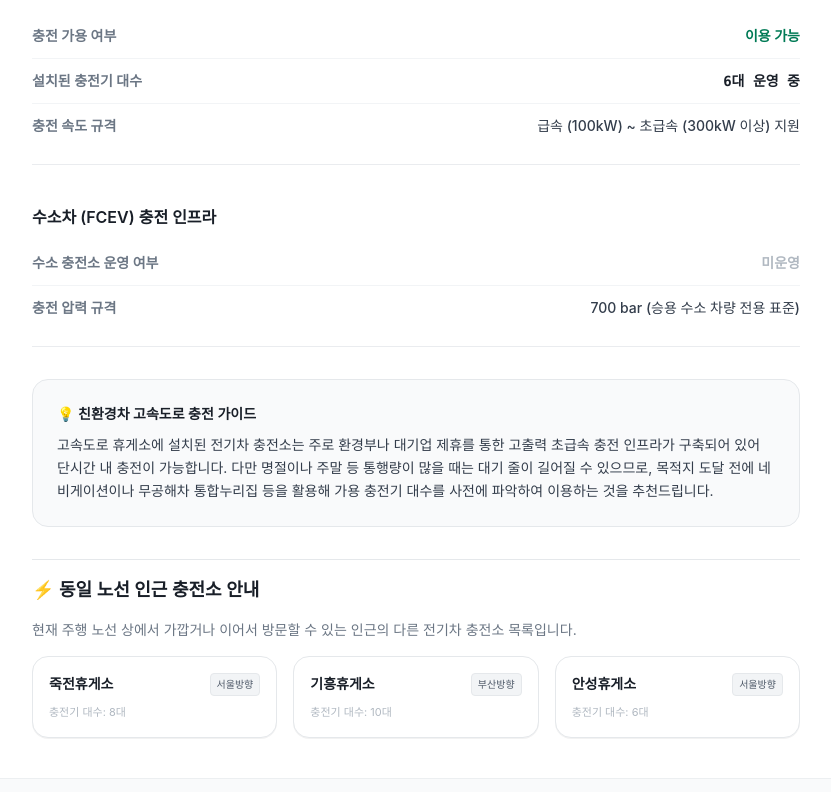
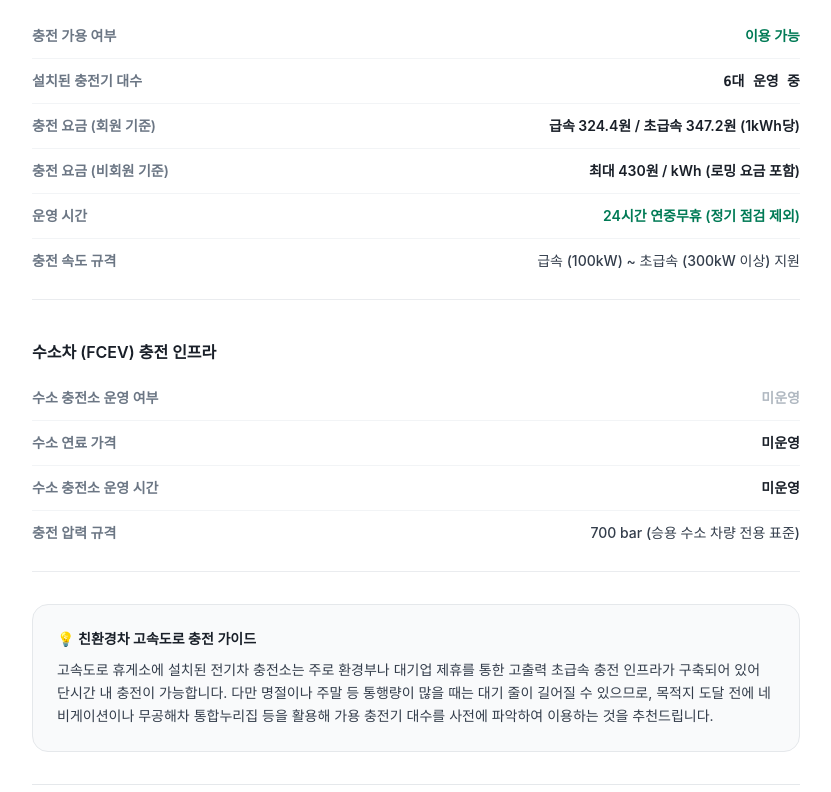
Before and after one commit to fnqlrtm123-code/highway-live, a Next.js app: page /ev/seoulmannam-busan in a window 1280 px wide. Shown: the part 728-1520 px from the top of the page, without its empty margins (224-1055 px from the left). Built offline with nearby package versions, Linux system fonts and the light colour scheme; a web font is replaced by a local one.

Commit message:
chore: update gas and ev metadata titles and add actual EV charging prices

```diff
--- a/src/app/ev/[restAreaSlug]/page.tsx
+++ b/src/app/ev/[restAreaSlug]/page.tsx
@@ -15,7 +15,9 @@ export async function generateMetadata({ params }: { params: Promise<{ restAreaS
   const hydrogenText = area.gasStation.hasHydrogen ? ' 및 수소 충전소 가능 여부' : '';
   const chargerCountText = area.gasStation.hasEvCharger ? `, 충전기 대수: ${area.gasStation.evChargersCount}대` : '';
   return {
-    title: `${area.name} (${area.directionName}) 전기차 충전소 위치 & 수소차 충전기 현황`,
+    title: {
+      absolute: `${area.name} (${area.directionName}) 전기차 충전소 가격 운영 시간`
+    },
     description: `${area.name} (${area.directionName}) 휴게소의 전기차(EV) 급속/완속 충전소 상세 위치${chargerCountText}${hydrogenText} 정보와 충전 표준 규격을 실시간으로 확인해보세요.`,
   };
 }
@@ -84,6 +86,18 @@ export default async function EvDetailPage({ params }: Props) {
               <span className="font-mono font-semibold text-slate-850">{evCount}대 운영 중</span>
             </li>
             <li className="py-3 flex justify-between">
+              <span className="text-slate-500 font-semibold">충전 요금 (회원 기준)</span>
+              <span className="font-semibold text-slate-850">급속 324.4원 / 초급속 347.2원 (1kWh당)</span>
+            </li>
+            <li className="py-3 flex justify-between">
+              <span className="text-slate-500 font-semibold">충전 요금 (비회원 기준)</span>
+              <span className="font-semibold text-slate-850">최대 430원 / kWh (로밍 요금 포함)</span>
+            </li>
+            <li className="py-3 flex justify-between">
+              <span className="text-slate-500 font-semibold">운영 시간</span>
+              <span className="font-semibold text-emerald-700">24시간 연중무휴 (정기 점검 제외)</span>
+            </li>
+            <li className="py-3 flex justify-between">
               <span className="text-slate-500 font-semibold">충전 속도 규격</span>
               <span className="font-medium text-slate-650">급속 (100kW) ~ 초급속 (300kW 이상) 지원</span>
             </li>
@@ -99,6 +113,14 @@ export default async function EvDetailPage({ params }: Props) {
               <span className={`font-semibold ${hasHydrogen ? 'text-emerald-700' : 'text-slate-400'}`}>
                 {hasHydrogen ? '이용 가능 (정상 운영)' : '미운영'}
               </span>
+            </li>
+            <li className="py-3 flex justify-between">
+              <span className="text-slate-500 font-semibold">수소 연료 가격</span>
+              <span className="font-semibold text-slate-850">{hasHydrogen ? '9,900원 / kg' : '미운영'}</span>
+            </li>
+            <li className="py-3 flex justify-between">
+              <span className="text-slate-500 font-semibold">수소 충전소 운영 시간</span>
+              <span className="font-semibold text-slate-850">{hasHydrogen ? '08:00 ~ 22:00 (연중무휴)' : '미운영'}</span>
             </li>
             <li className="py-3 flex justify-between">
               <span className="text-slate-500 font-semibold">충전 압력 규격</span>
--- a/src/app/gas/[restAreaSlug]/page.tsx
+++ b/src/app/gas/[restAreaSlug]/page.tsx
@@ -14,7 +14,9 @@ export async function generateMetadata({ params }: { params: Promise<{ restAreaS
 
   const lpgText = area.gasStation.lpgPrice ? ` 및 LPG 충전소 가격` : '';
   return {
-    title: `${area.name} (${area.directionName}) 주유소 실시간 기름값 & LPG 가격표`,
+    title: {
+      absolute: `${area.name} (${area.directionName}) 주유소 가격 휘발유 실시간 가격 비교`
+    },
     description: `${area.name} (${area.directionName}) 휴게소에 위치한 ${area.gasStation.brand} 주유소의 실시간 휘발유(${area.gasStation.gasolinePrice.toLocaleString()}원), 경유(${area.gasStation.dieselPrice.toLocaleString()}원)${lpgText} 정보와 함께 알뜰 주유소 주유 팁을 확인하세요.`,
   };
 }
```
